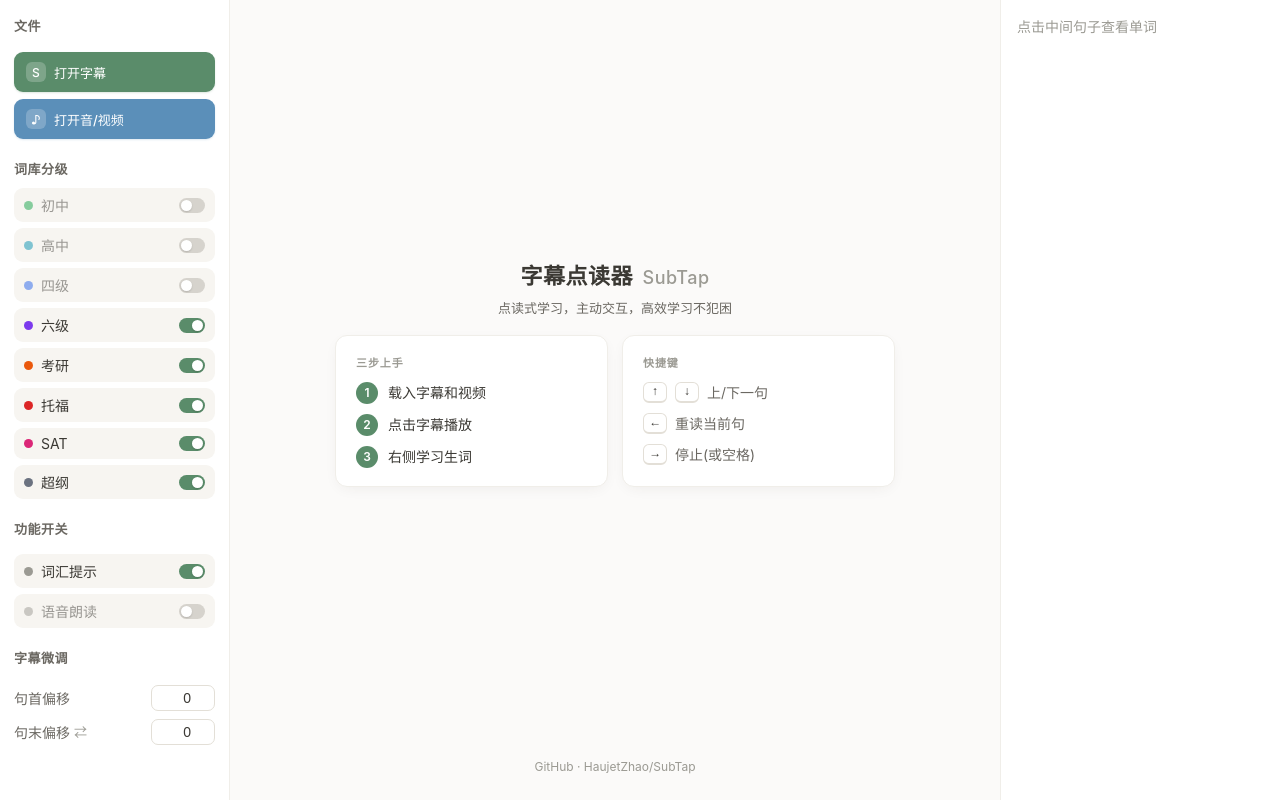
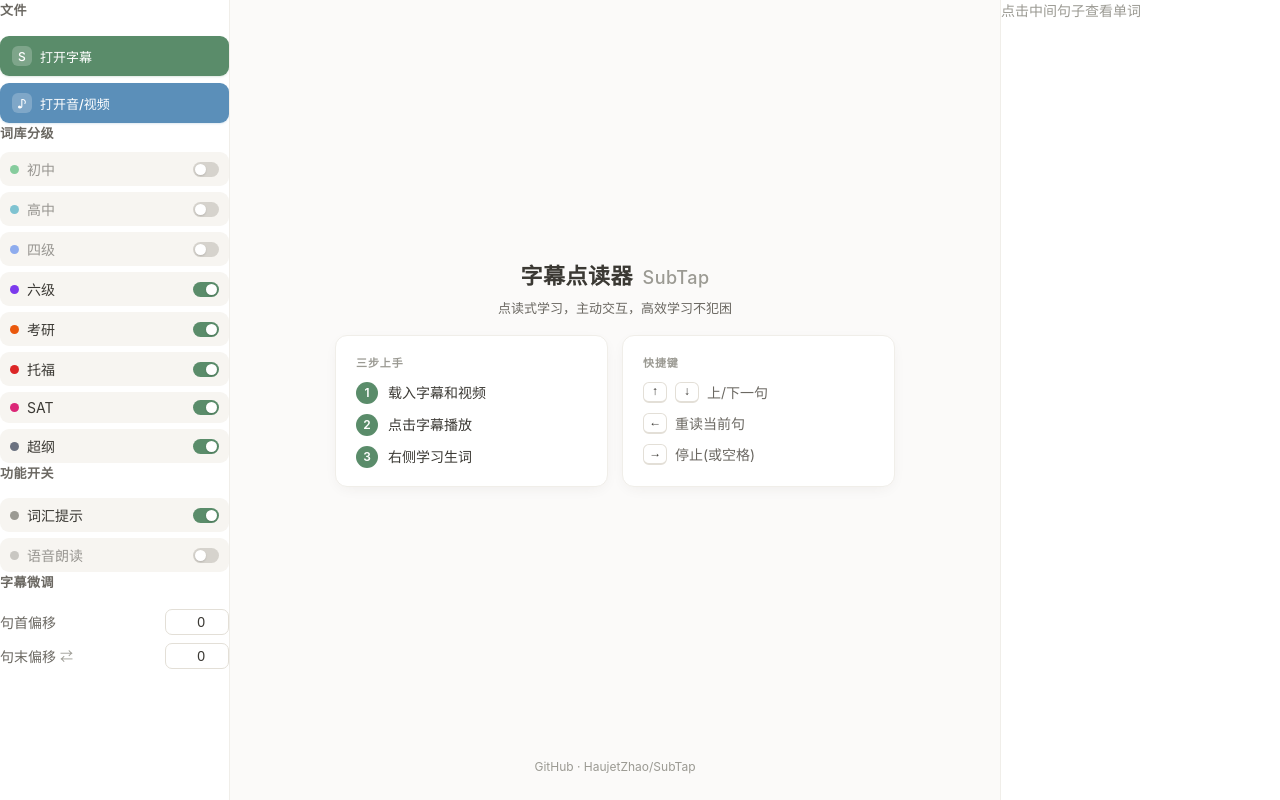
Before and after one commit to HaujetZhao/SubTap, a Vue app: page / in a window 1280 px wide. Built offline with nearby package versions, Linux system fonts and the light colour scheme.

Commit message:
feat(css): 响应式栏 token + push 模式折叠骨架与 .panel-inner

```diff
--- a/src/styles.css
+++ b/src/styles.css
@@ -13,6 +13,14 @@
   --r-lg: 14px;
   --shadow-soft: 0 2px 6px rgba(60,50,40,.06);
   --shadow-toast: 0 8px 24px -6px rgba(60,50,40,.25), 0 2px 6px rgba(60,50,40,.1);
+  /* 响应式断点 + 栏宽 */
+  --bp-medium: 1100px;     /* ≤此值:左栏转 overlay */
+  --bp-narrow: 768px;      /* ≤此值:右栏也转 overlay + 互斥 */
+  --panel-left-w: 230px;
+  --panel-right-w: 280px;
+  --ease-panel: cubic-bezier(.4, 0, .2, 1);
+  --dur-panel: .3s;
+  --shadow-overlay: 0 8px 32px rgba(60,50,40,.14);
   font-family: -apple-system, BlinkMacSystemFont, "Segoe UI", system-ui, sans-serif;
 }
 
@@ -25,20 +33,58 @@ body {
 
 .layout { display: flex; height: 100vh; width: 100%; }
 .panel-left {
-  width: 230px; flex-shrink: 0;
-  background: var(--panel); border-right: 1px solid var(--border);
-  padding: 16px 14px; overflow-y: auto;
-  display: flex; flex-direction: column; gap: 20px;
-  user-select: none;
+  width: var(--panel-left-w);
+  max-width: var(--panel-left-w);
+  flex-shrink: 0;
+  background: var(--panel);
+  border-right: 1px solid var(--border);
+  overflow: hidden;
+  transition: max-width var(--dur-panel) var(--ease-panel);
+  display: flex;
+  flex-direction: column;
 }
 .panel-center {
   flex: 1; min-width: 0; display: flex; flex-direction: column;
   position: relative; background: var(--canvas);
 }
 .panel-right {
-  width: 280px; flex-shrink: 0;
-  background: var(--panel); border-left: 1px solid var(--border);
-  padding: 16px; overflow-y: auto;
+  width: var(--panel-right-w);
+  max-width: var(--panel-right-w);
+  flex-shrink: 0;
+  background: var(--panel);
+  border-left: 1px solid var(--border);
+  overflow: hidden;
+  transition: max-width var(--dur-panel) var(--ease-panel);
+  display: flex;
+  flex-direction: column;
+}
+
+/* 栏内容固定宽容器:收起时外层 max-width→0 + overflow:hidden 把它裁掉,
+   内部不重排。原 panel-left/right 的 padding/滚动/gap 都搬到这里。 */
+.panel-left  > .panel-inner {
+  width: var(--panel-left-w);
+  padding: 16px 14px;
+  gap: 20px;
+  user-select: none;
+}
+.panel-right > .panel-inner {
+  width: var(--panel-right-w);
+  padding: 16px;
+}
+.panel-inner {
+  flex: 1;
+  overflow-y: auto;
+  display: flex;
+  flex-direction: column;
+}
+
+/* push 模式折叠:宽度归零。overlay 模式由媒体查询覆盖(见 Task 4/5)。 */
+.panel-left.collapsed,
+.panel-right.collapsed {
+  max-width: 0;
+  width: 0;
+  border-right-color: transparent;
+  border-left-color: transparent;
 }
 
 .panel-title {
```
